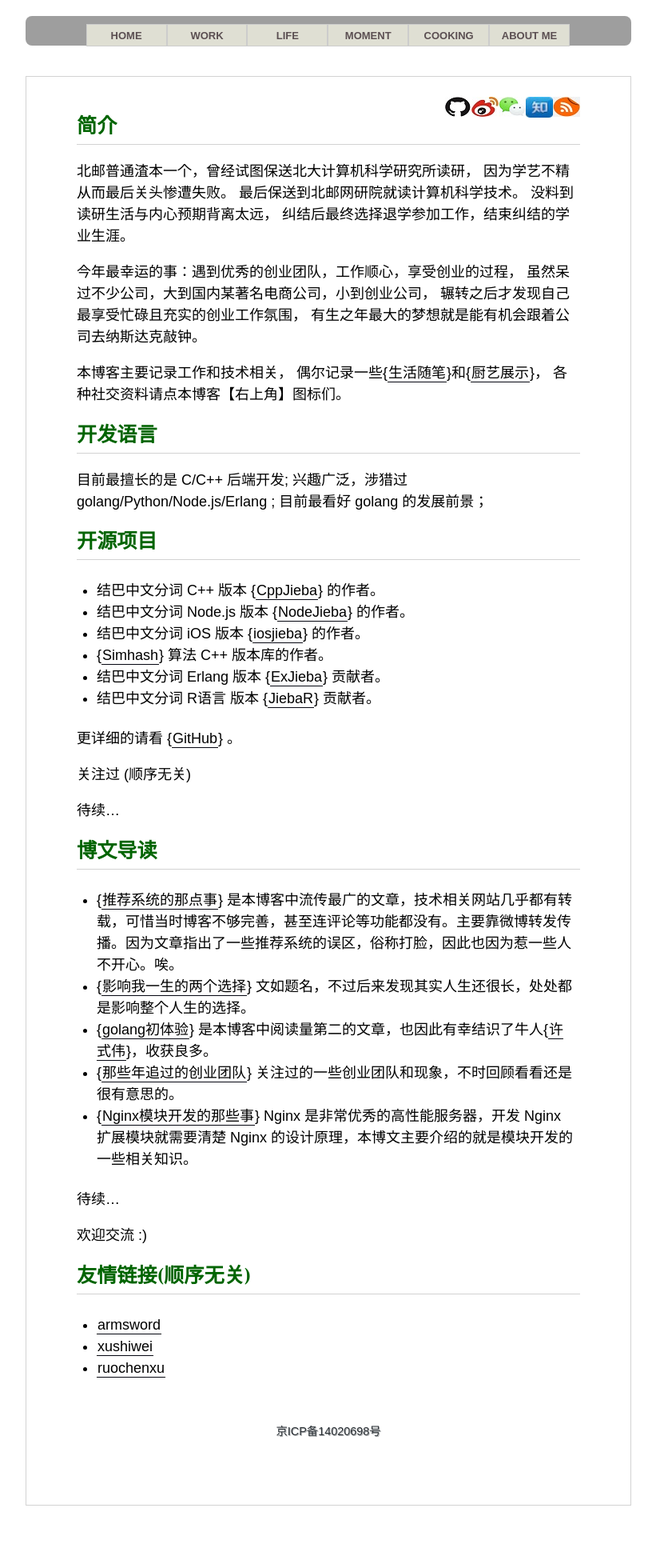
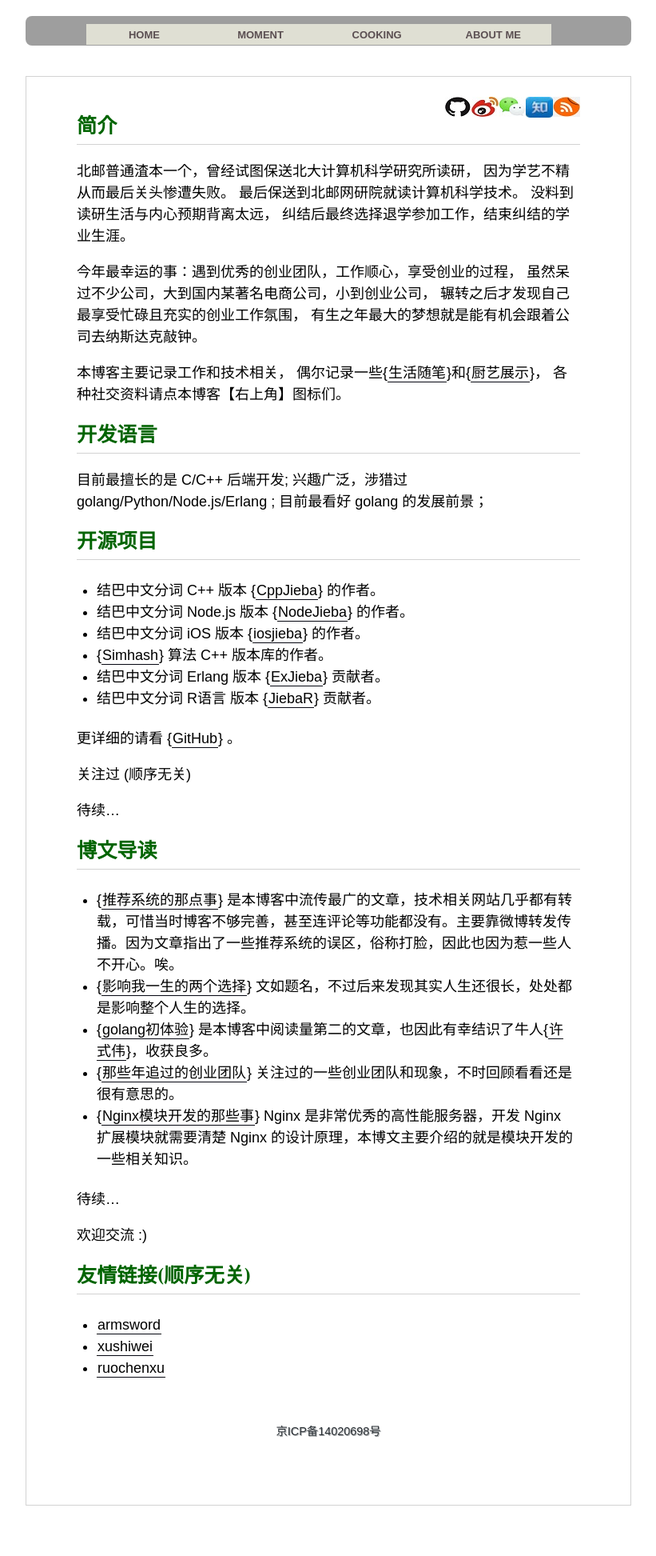
Before and after one commit to yanyiwu/blog, a Jekyll site: the page built from about.markdown, in a window 1280 px wide. Shown: the whole page at 80% size, without its empty margins (229-1050 px from the left). Built offline with Jekyll 4.4.1, drawn with Linux system fonts in a browser that asks for light colours; Markdown is read by kramdown in place of the engine named in the settings; comment, search, counter and statistics services are not loaded; grey boxes are pictures that could not be loaded.

Commit message:
update nav

```diff
--- a/_layouts/default.html
+++ b/_layouts/default.html
@@ -37,8 +37,10 @@
         <nav>
             <ul>
                 <li><a href="/">HOME</a></li>
+                <!--
                 <li><a href="/categories/work/">WORK</a></li>
                 <li><a href="/categories/life/">LIFE</a></li>
+                -->
                 <li><a href="/moments/moment-3.html">MOMENT</a></li>
                 <li><a href="/cooking-in-life.html">COOKING</a></li>
                 <li><a href="/about.html">ABOUT ME</a></li>
--- a/css/style.css
+++ b/css/style.css
@@ -168,12 +168,12 @@ nav ul {
 }
 nav li {
     float:left;
-	width:16.3%;
+	width:24%;
 	padding:4px 0;
 	margin:0;
 	text-align:center;
 	background-color: rgb(223, 223, 211);
-	border:1px solid #CCC;
+	border:0.5% solid #CCC;
 }
 nav li:hover{
 	background-color:#CCC;
```
